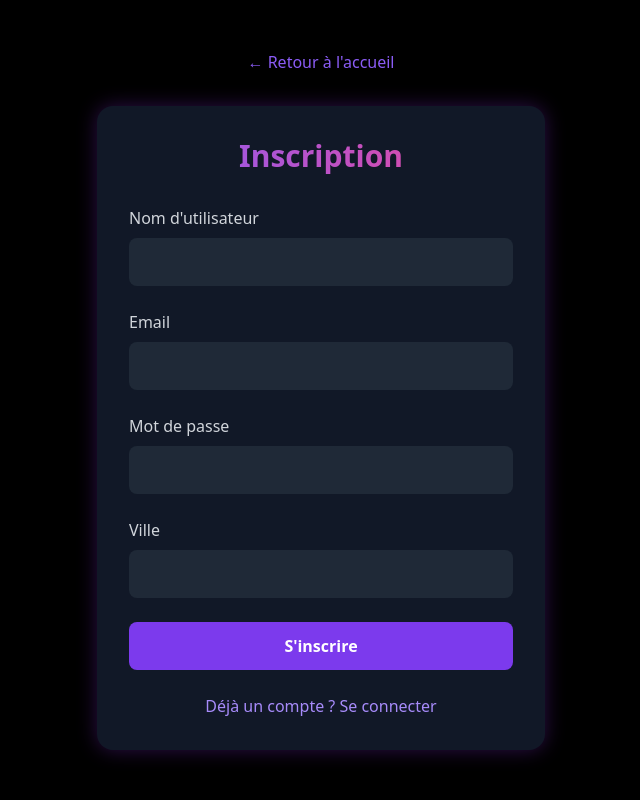
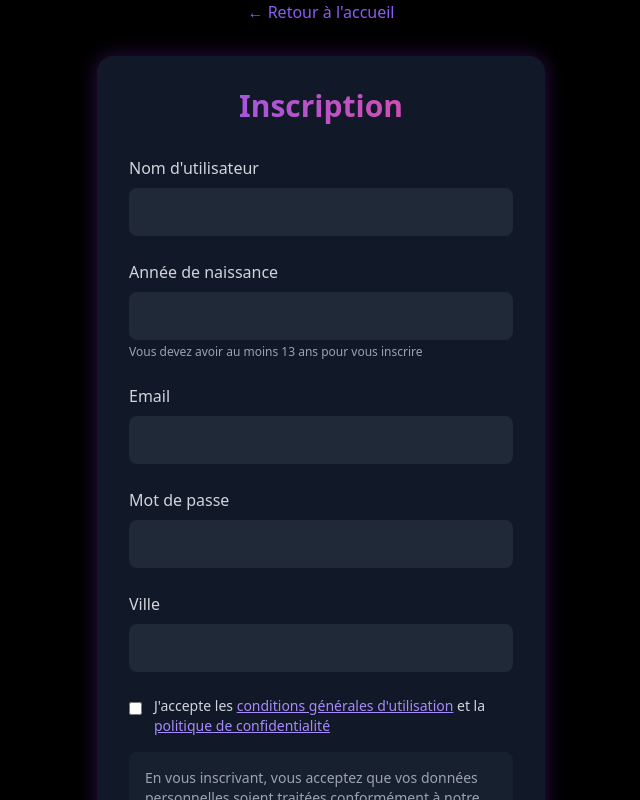
Before and after one commit to Mariusky008/jokerou, a Next.js app: page /auth in a window 1280 px wide. Both pictures are taken after a click on the button "Pas encore de compte ? S'inscrire". Shown: the top 800 px of the page, without its empty margins (319-959 px from the left). Built offline with nearby package versions, Linux system fonts and the light colour scheme.

Commit message:
feat: ajout de la validation des CGU et RGPD dans le formulaire d'inscription - Correction des liens vers les pages légales - Ajout de la vérification de l'âge minimum (RGPD)

```diff
--- a/pages/auth.tsx
+++ b/pages/auth.tsx
@@ -10,12 +10,45 @@ export default function Auth() {
     email: '',
     password: '',
     username: '',
-    city: ''
+    city: '',
+    birthYear: ''
   });
+  const [formErrors, setFormErrors] = useState({
+    birthYear: '',
+    terms: ''
+  });
+  const [acceptedTerms, setAcceptedTerms] = useState(false);
   const router = useRouter();
+
+  const validateAge = (year: string): boolean => {
+    const currentYear = new Date().getFullYear();
+    const age = currentYear - parseInt(year);
+    return age >= 13;
+  };
 
   const handleSubmit = async (e: React.FormEvent) => {
     e.preventDefault();
+
+    if (!isLogin) {
+      // Validation de l'âge pour l'inscription
+      if (!validateAge(formData.birthYear)) {
+        setFormErrors(prev => ({
+          ...prev,
+          birthYear: "Vous devez avoir au moins 13 ans pour vous inscrire (conformité RGPD)."
+        }));
+        return;
+      }
+
+      // Validation des CGU et RGPD
+      if (!acceptedTerms) {
+        setFormErrors(prev => ({
+          ...prev,
+          terms: "Vous devez accepter les CGU et la politique de confidentialité pour continuer."
+        }));
+        return;
+      }
+    }
+
     // TODO: Implémenter la logique d'authentification
     console.log('Form submitted:', formData);
     // Redirection vers la page des chasses après authentification
@@ -23,10 +56,39 @@ export default function Auth() {
   };
 
   const handleChange = (e: React.ChangeEvent<HTMLInputElement>) => {
-    setFormData({
-      ...formData,
-      [e.target.name]: e.target.value
-    });
+    const { name, value } = e.target;
+    setFormData(prev => ({
+      ...prev,
+      [name]: value
+    }));
+
+    // Validation spécifique pour l'année de naissance
+    if (name === 'birthYear') {
+      const year = parseInt(value);
+      const currentYear = new Date().getFullYear();
+
+      if (year < 1900) {
+        setFormErrors(prev => ({
+          ...prev,
+          birthYear: "L'année doit être supérieure à 1900"
+        }));
+      } else if (year > currentYear) {
+        setFormErrors(prev => ({
+          ...prev,
+          birthYear: "L'année ne peut pas être dans le futur"
+        }));
+      } else if (!validateAge(value)) {
+        setFormErrors(prev => ({
+          ...prev,
+          birthYear: "Vous devez avoir au moins 13 ans pour vous inscrire"
+        }));
+      } else {
+        setFormErrors(prev => ({
+          ...prev,
+          birthYear: ""
+        }));
+      }
+    }
   };
 
   return (
@@ -51,6 +113,7 @@ export default function Auth() {
 
         <form onSubmit={handleSubmit} className="space-y-6">
           {!isLogin && (
+            <>
               <div>
                 <label className="block text-gray-300 mb-2" htmlFor="username">
                   Nom d'utilisateur
@@ -65,6 +128,38 @@ export default function Auth() {
                   required
                 />
               </div>
+
+              <div>
+                <label className="block text-gray-300 mb-2" htmlFor="birthYear">
+                  Année de naissance
+                </label>
+                <input
+                  type="number"
+                  id="birthYear"
+                  name="birthYear"
+                  value={formData.birthYear}
+                  onChange={handleChange}
+                  min="1900"
+                  max={new Date().getFullYear()}
+                  className={`w-full bg-gray-800 rounded-lg px-4 py-3 text-white focus:outline-none focus:ring-2 ${
+                    formErrors.birthYear ? 'focus:ring-red-500 border-red-500' : 'focus:ring-purple-500'
+                  }`}
+                  required
+                />
+                {formErrors.birthYear && (
+                  <motion.p
+                    initial={{ opacity: 0, y: -10 }}
+                    animate={{ opacity: 1, y: 0 }}
+                    className="text-red-500 text-sm mt-2"
+                  >
+                    {formErrors.birthYear}
+                  </motion.p>
+                )}
+                <p className="text-gray-400 text-xs mt-1">
+                  Vous devez avoir au moins 13 ans pour vous inscrire
+                </p>
+              </div>
+            </>
           )}
 
           <div>
@@ -114,9 +209,55 @@ export default function Auth() {
             </div>
           )}
 
+          {!isLogin && (
+            <div className="space-y-4">
+              <div className="flex items-start gap-3">
+                <input
+                  type="checkbox"
+                  id="terms"
+                  checked={acceptedTerms}
+                  onChange={(e) => {
+                    setAcceptedTerms(e.target.checked);
+                    if (e.target.checked) {
+                      setFormErrors(prev => ({ ...prev, terms: '' }));
+                    }
+                  }}
+                  className="mt-1.5"
+                />
+                <label htmlFor="terms" className="text-sm text-gray-300">
+                  J'accepte les{' '}
+                  <Link href="/legal/conditions-utilisation" className="text-purple-400 hover:text-purple-300 underline">
+                    conditions générales d'utilisation
+                  </Link>
+                  {' '}et la{' '}
+                  <Link href="/legal/politique-confidentialite" className="text-purple-400 hover:text-purple-300 underline">
+                    politique de confidentialité
+                  </Link>
+                </label>
+              </div>
+              {formErrors.terms && (
+                <motion.p
+                  initial={{ opacity: 0, y: -10 }}
+                  animate={{ opacity: 1, y: 0 }}
+                  className="text-red-500 text-sm"
+                >
+                  {formErrors.terms}
+                </motion.p>
+              )}
+              <div className="bg-gray-800/50 p-4 rounded-lg">
+                <p className="text-sm text-gray-400">
+                  En vous inscrivant, vous acceptez que vos données personnelles soient traitées conformément à notre politique de confidentialité, dans le respect du RGPD.
+                </p>
+              </div>
+            </div>
+          )}
+
           <button
             type="submit"
-            className="w-full bg-purple-600 hover:bg-purple-700 text-white font-bold py-3 px-4 rounded-lg transition-colors duration-300"
+            className={`w-full bg-purple-600 hover:bg-purple-700 text-white font-bold py-3 px-4 rounded-lg transition-colors duration-300 ${
+              !isLogin && !acceptedTerms ? 'opacity-50 cursor-not-allowed' : ''
+            }`}
+            disabled={!isLogin && !acceptedTerms}
           >
             {isLogin ? 'Se connecter' : "S'inscrire"}
           </button>
```
Lines whose indentation alone changed are shown as unchanged.
